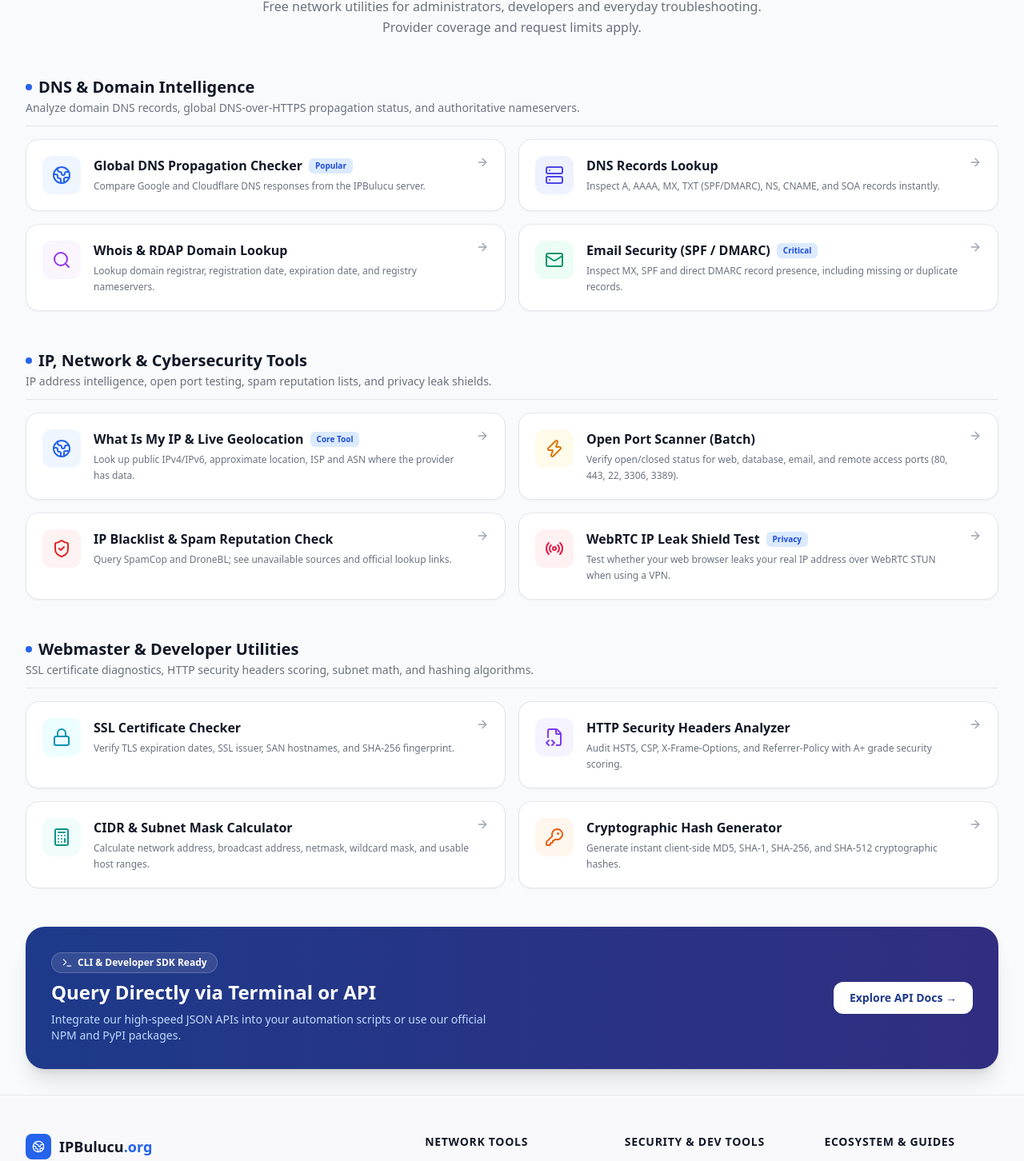
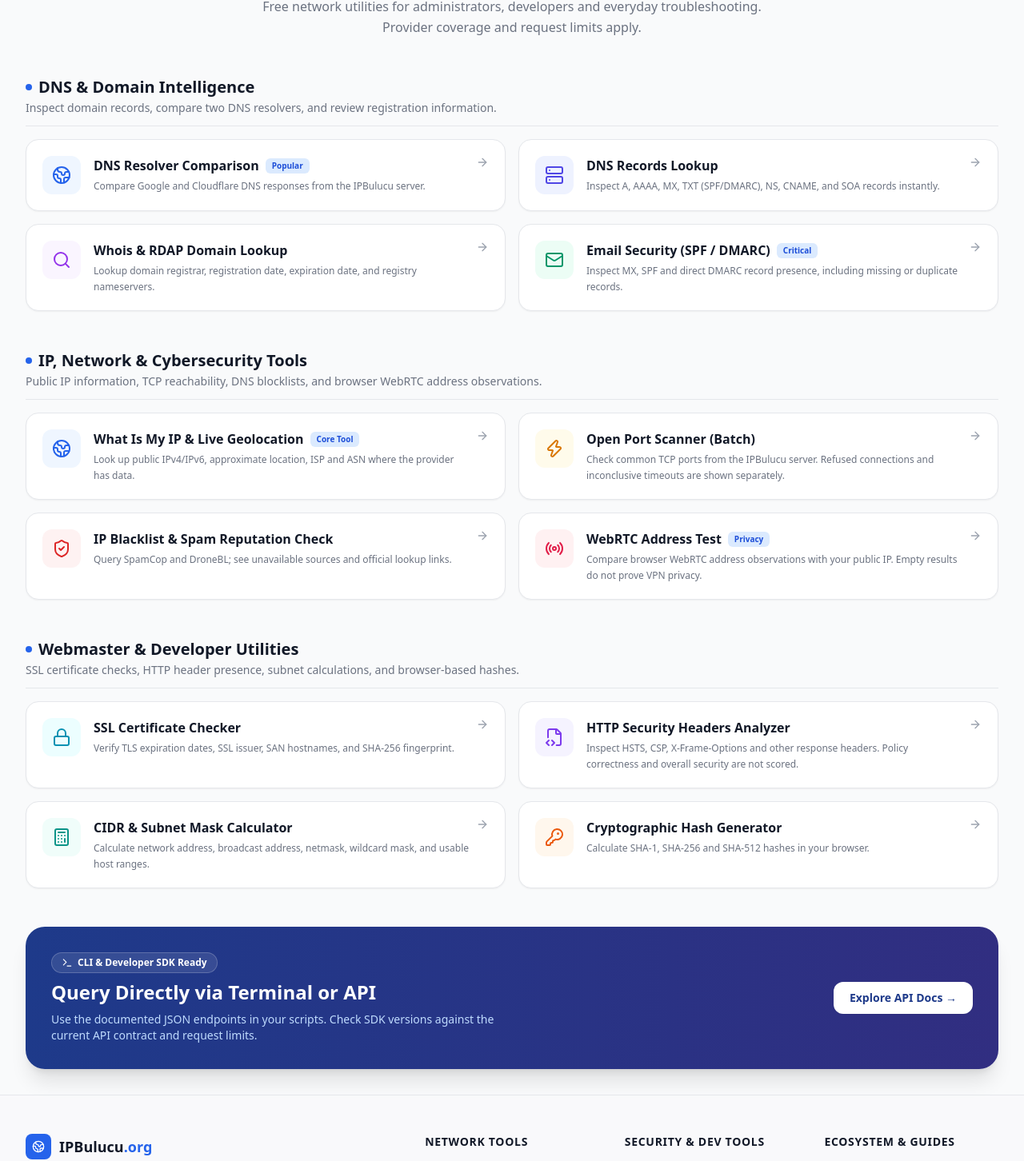
Before and after one commit to codeonthetable/ipbulucu.org, a Next.js app: page /en/tools in a window 1280 px wide. Shown: the part 200-1652 px from the top of the page at 80% size. Built offline with nearby package versions, Linux system fonts and the light colour scheme.

Commit message:
fix: align tool directory and help copy with actual checks

```diff
--- a/src/app/en/hash-generator/page.tsx
+++ b/src/app/en/hash-generator/page.tsx
@@ -62,7 +62,7 @@
           Cryptographic Hash Generator
         </h1>
         <p className="text-sm text-gray-500 dark:text-gray-400 mt-2">
-          Generate secure SHA-256, SHA-1, and SHA-512 hashes instantly inside your browser without sending data to any server.
+          Calculate SHA-256, SHA-1 and SHA-512 hashes in your browser. The text entered into this tool is not sent to the server.
         </p>
       </div>
 
--- a/src/app/en/tools/page.tsx
+++ b/src/app/en/tools/page.tsx
@@ -20,7 +20,7 @@
 export const metadata: Metadata = {
   title: "All Free Network & DNS Diagnostic Tools - IPBulucu.org",
   description:
-    "Explore 12+ free developer and network security tools: IP Lookup, Global DNS Propagation, Whois, Open Port Scanner, SSL Checker, HTTP Headers, SPF/DMARC, and CIDR Subnet Calculator.",
+    "Explore free network tools: IP lookup, DNS resolver comparison, Whois, TCP port checks, SSL certificates, HTTP headers, SPF/DMARC records, and subnet calculations.",
   alternates: {
     canonical: "https://ipbulucu.org/en/tools",
     languages: {
@@ -34,10 +34,10 @@
   const toolCategories = [
     {
       category: "DNS & Domain Intelligence",
-      description: "Analyze domain DNS records, global DNS-over-HTTPS propagation status, and authoritative nameservers.",
+      description: "Inspect domain records, compare two DNS resolvers, and review registration information.",
       tools: [
         {
-          name: "Global DNS Propagation Checker",
+          name: "DNS Resolver Comparison",
           desc: "Compare Google and Cloudflare DNS responses from the IPBulucu server.",
           href: "/en/dns-propagation",
           icon: Globe2,
@@ -70,7 +70,7 @@
     },
     {
       category: "IP, Network & Cybersecurity Tools",
-      description: "IP address intelligence, open port testing, spam reputation lists, and privacy leak shields.",
+      description: "Public IP information, TCP reachability, DNS blocklists, and browser WebRTC address observations.",
       tools: [
         {
           name: "What Is My IP & Live Geolocation",
@@ -82,7 +82,7 @@
         },
         {
           name: "Open Port Scanner (Batch)",
-          desc: "Verify open/closed status for web, database, email, and remote access ports (80, 443, 22, 3306, 3389).",
+          desc: "Check common TCP ports from the IPBulucu server. Refused connections and inconclusive timeouts are shown separately.",
           href: "/en/port-scanner",
           icon: Zap,
           color: "text-amber-600 bg-amber-50 dark:bg-amber-950/40",
@@ -95,8 +95,8 @@
           color: "text-red-600 bg-red-50 dark:bg-red-950/40",
         },
         {
-          name: "WebRTC IP Leak Shield Test",
-          desc: "Test whether your web browser leaks your real IP address over WebRTC STUN when using a VPN.",
+          name: "WebRTC Address Test",
+          desc: "Compare browser WebRTC address observations with your public IP. Empty results do not prove VPN privacy.",
           href: "/en/webrtc-leak-test",
           icon: Radio,
           color: "text-rose-600 bg-rose-50 dark:bg-rose-950/40",
@@ -106,7 +106,7 @@
     },
     {
       category: "Webmaster & Developer Utilities",
-      description: "SSL certificate diagnostics, HTTP security headers scoring, subnet math, and hashing algorithms.",
+      description: "SSL certificate checks, HTTP header presence, subnet calculations, and browser-based hashes.",
       tools: [
         {
           name: "SSL Certificate Checker",
@@ -117,7 +117,7 @@
         },
         {
           name: "HTTP Security Headers Analyzer",
-          desc: "Audit HSTS, CSP, X-Frame-Options, and Referrer-Policy with A+ grade security scoring.",
+          desc: "Inspect HSTS, CSP, X-Frame-Options and other response headers. Policy correctness and overall security are not scored.",
           href: "/en/http-headers",
           icon: FileCode2,
           color: "text-violet-600 bg-violet-50 dark:bg-violet-950/40",
@@ -131,7 +131,7 @@
         },
         {
           name: "Cryptographic Hash Generator",
-          desc: "Generate instant client-side MD5, SHA-1, SHA-256, and SHA-512 cryptographic hashes.",
+          desc: "Calculate SHA-1, SHA-256 and SHA-512 hashes in your browser.",
           href: "/en/hash-generator",
           icon: KeyRound,
           color: "text-orange-600 bg-orange-50 dark:bg-orange-950/40",
@@ -219,7 +219,7 @@
           </div>
           <h2 className="text-2xl font-bold">Query Directly via Terminal or API</h2>
           <p className="text-sm text-blue-200 max-w-xl">
-            Integrate our high-speed JSON APIs into your automation scripts or use our official NPM and PyPI packages.
+            Use the documented JSON endpoints in your scripts. Check SDK versions against the current API contract and request limits.
           </p>
         </div>
 
--- a/src/app/hash-olusturucu/page.tsx
+++ b/src/app/hash-olusturucu/page.tsx
@@ -21,7 +21,7 @@
   },
   {
     question: "SHA-256 nerede kullanılır?",
-    answer: "SHA-256, parola saklama, SSL sertifikaları, blokzincir (Bitcoin), veri bütünlüğü doğrulama ve dijital imzalarda güvenle kullanılan endüstri standardı hash algoritmasıdır.",
+    answer: "SHA-256, verilerin özetini hesaplamak ve bütünlüğünü karşılaştırmak için kullanılır. Bu araç bir parola saklama sistemi değildir; tek başına SHA-256 özeti hesaplamak güvenli parola saklama tasarımı yerine geçmez.",
   },
 ];
 
@@ -89,7 +89,7 @@
           SHA-256, Base64 & Güçlü Şifre Üretici
         </h1>
         <p className="text-sm text-gray-500 dark:text-gray-400 mt-2">
-          Anında SHA-256 hash hesaplama, Base64 dönüştürme ve kırılması imkansız rastgele güvenli parolalar oluşturun.
+          Tarayıcınızda SHA-256 özeti hesaplayın, Base64 dönüşümü yapın ve rastgele parolalar üretin.
         </p>
       </div>
 
--- a/src/app/port-kontrolu/page.tsx
+++ b/src/app/port-kontrolu/page.tsx
@@ -31,7 +31,7 @@
   },
   {
     question: "Kapalı (Closed) ile Filtreli (Filtered/Stealth) port arasındaki fark nedir?",
-    answer: "Kapalı port, sunucunun/cihazın aktif olduğunu ancak o portta hiçbir servisin dinlemediğini belirtir. Filtreli port ise bir güvenlik duvarının (Firewall) veya CGNAT yapısının gelen paketleri tamamen sessizce düşürdüğünü gösterir.",
+    answer: "Kapalı sonucu TCP bağlantısının reddedildiğini gösterir. Filtreli veya zaman aşımı sonucu belirsizdir: güvenlik duvarı, yönlendirme, erişim sorunu ya da yanıt vermeyen hedef kaynaklı olabilir. Tek başına CGNAT veya kapalı port kanıtı değildir.",
   },
 ];
 
```
Also changed, not shown: src/app/araclar/page.tsx (+8 -8 lines).
